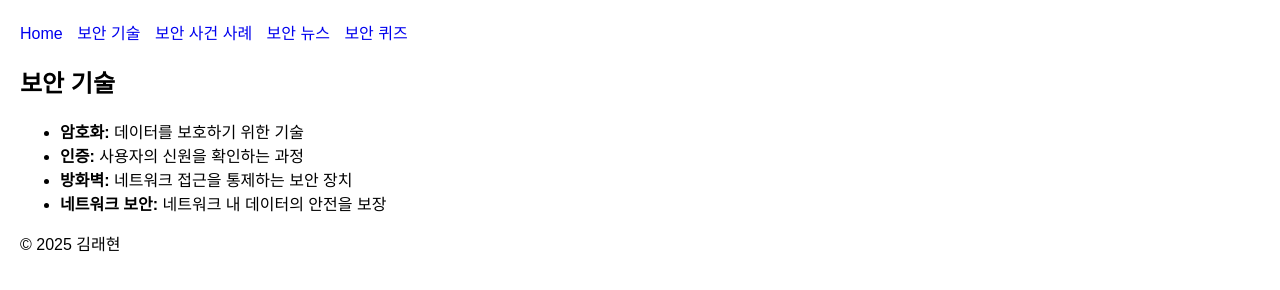
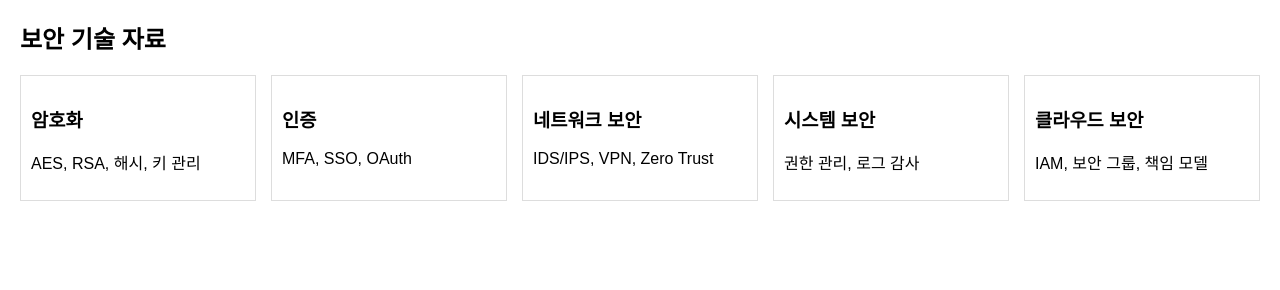
Before and after one commit to raehyunk/-202510008, a plain HTML site: page tech.html in a window 1280 px wide. Drawn offline with Linux system fonts and the light colour scheme.

Commit message:
Refactor tech.html and add security technology cards
Updated HTML structure and added security technology cards.

```diff
--- a/tech.html
+++ b/tech.html
@@ -1,34 +1,19 @@
-<!DOCTYPE html>
+
+<!doctype html>
 <html lang="ko">
 <head>
-  <meta charset="UTF-8">
-  <meta name="viewport" content="width=device-width, initial-scale=1.0">
-  <title>보안 기술</title>
-  <link rel="stylesheet" href="style.css">
+<meta charset="utf-8">
+<title>보안 기술</title>
+<link rel="stylesheet" href="style.css">
 </head>
 <body>
-  <header>
-    <nav>
-      <a href="index.html">Home</a>
-      <a href="tech.html">보안 기술</a>
-      <a href="case.html">보안 사건 사례</a>
-      <a href="news.html">보안 뉴스</a>
-      <a href="quiz.html">보안 퀴즈</a>
-    </nav>
-  </header>
-
-  <main>
-    <h2>보안 기술</h2>
-    <ul>
-      <li><b>암호화:</b> 데이터를 보호하기 위한 기술</li>
-      <li><b>인증:</b> 사용자의 신원을 확인하는 과정</li>
-      <li><b>방화벽:</b> 네트워크 접근을 통제하는 보안 장치</li>
-      <li><b>네트워크 보안:</b> 네트워크 내 데이터의 안전을 보장</li>
-    </ul>
-  </main>
-
-  <footer>
-    <p>© 2025 김래현</p>
-  </footer>
+<h2>보안 기술 자료</h2>
+<div class="grid">
+  <div class="card"><h3>암호화</h3><p>AES, RSA, 해시, 키 관리</p></div>
+  <div class="card"><h3>인증</h3><p>MFA, SSO, OAuth</p></div>
+  <div class="card"><h3>네트워크 보안</h3><p>IDS/IPS, VPN, Zero Trust</p></div>
+  <div class="card"><h3>시스템 보안</h3><p>권한 관리, 로그 감사</p></div>
+  <div class="card"><h3>클라우드 보안</h3><p>IAM, 보안 그룹, 책임 모델</p></div>
+</div>
 </body>
 </html>
```
